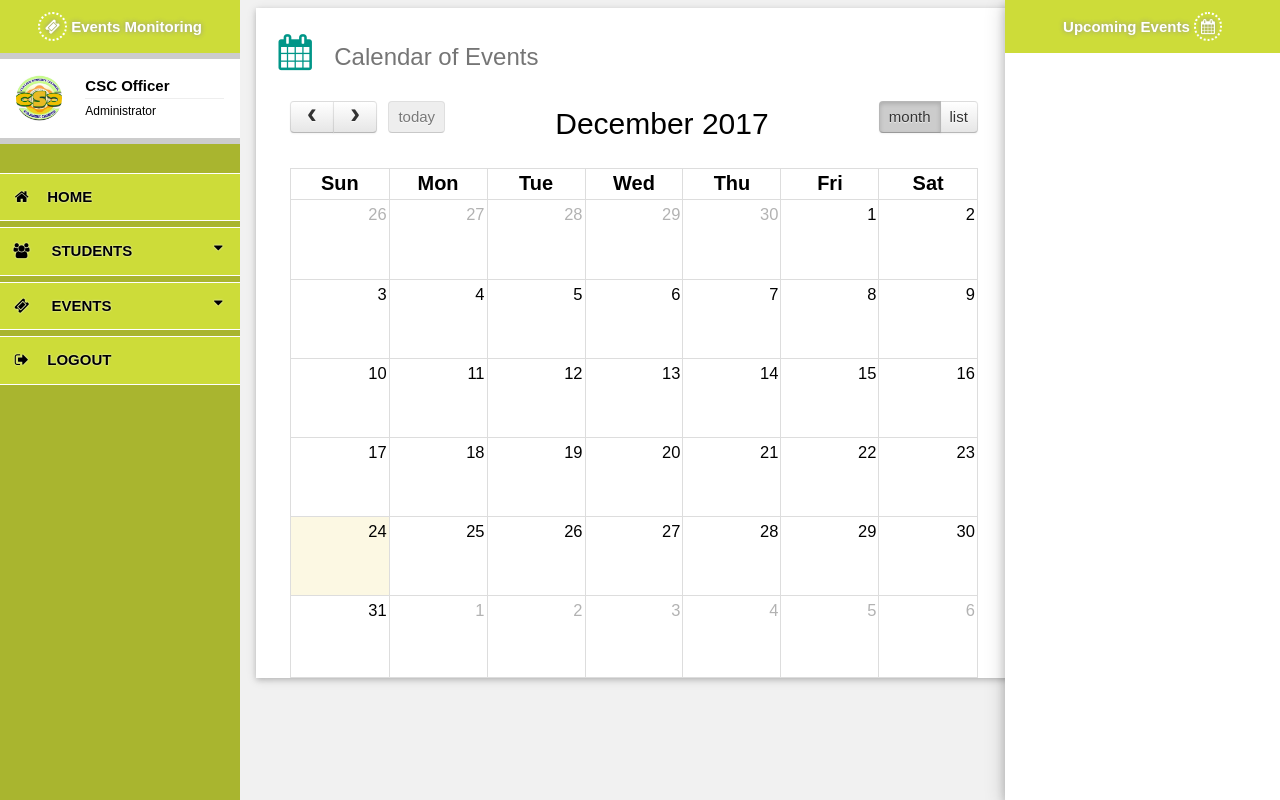
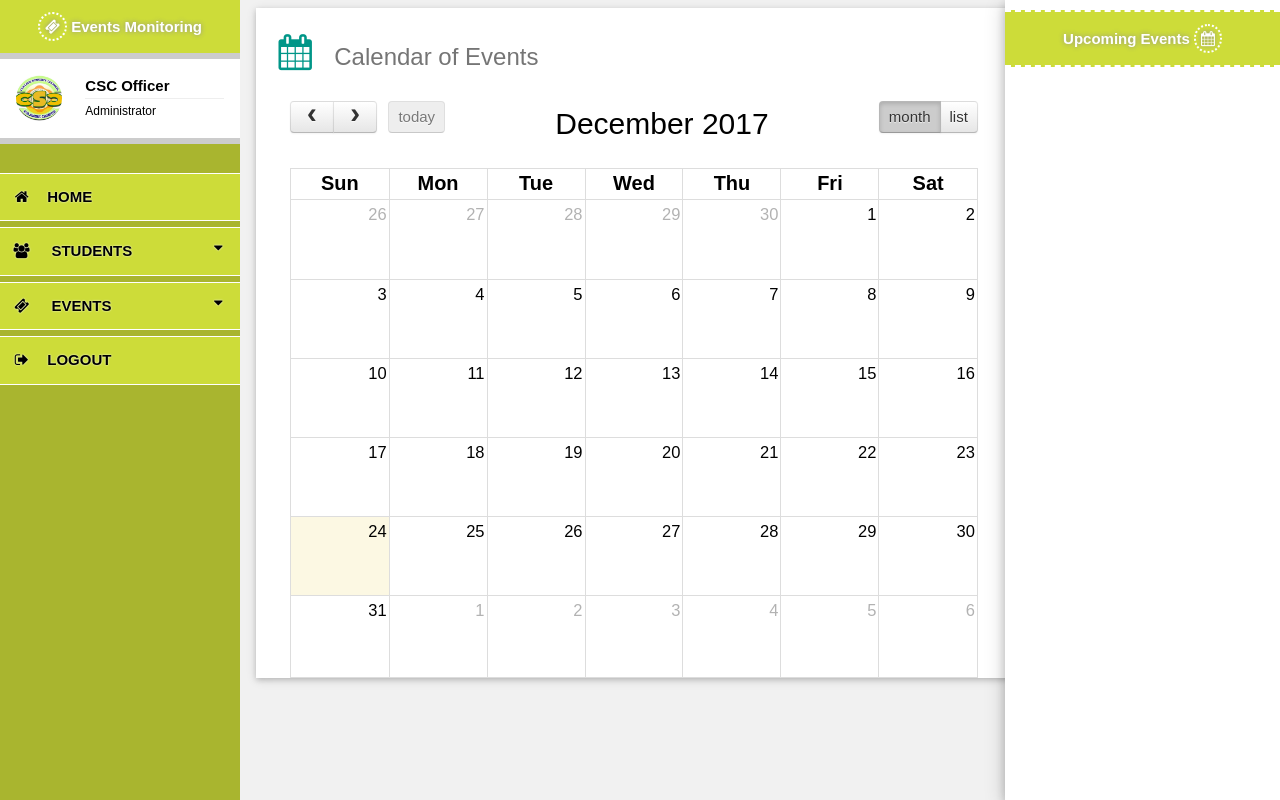
Before and after one commit to markgenisis/multiple-events, a PHP site: page /admin/index.php in a window 1280 px wide. Run offline with PHP 8.4, Linux system fonts and the light colour scheme; a user stored in the database is signed in; lists and menus that the app fills with data are empty; some web fonts are replaced.

Commit message:
design again

```diff
--- a/admin/index.php
+++ b/admin/index.php
@@ -97,7 +97,7 @@ html,body,h1,h2,h3,h4,h5 {font-family: "Raleway", sans-serif}
 </nav>
 
 <nav class="w3-sidebar w3-bar-block w3-col m3 w3-hide-small w3-hide-medium w3-card-4" style="max-width:275px;right:0">
-  <div class="w3-hide-small w3-bar-item w3-lime w3-text-white" style="text-align:center;font-weight:bold;text-shadow:0px 0px 5px #909090;">
+  <div class="w3-hide-small w3-bar-item w3-lime w3-text-white" style="text-align:center;font-weight:bold;text-shadow:0px 0px 5px #909090;border-width:2px;border-style:dashed none;border-color:#fff;margin-top:10px;">
 		<a href="../admin/" style="text-decoration:none;">Upcoming Events <i class="fa fa-calendar" style="border:2px dotted #fff;padding:5px;border-radius:50px;" aria-hidden="true"></i> </a>
 	</div>
 </nav>
```
